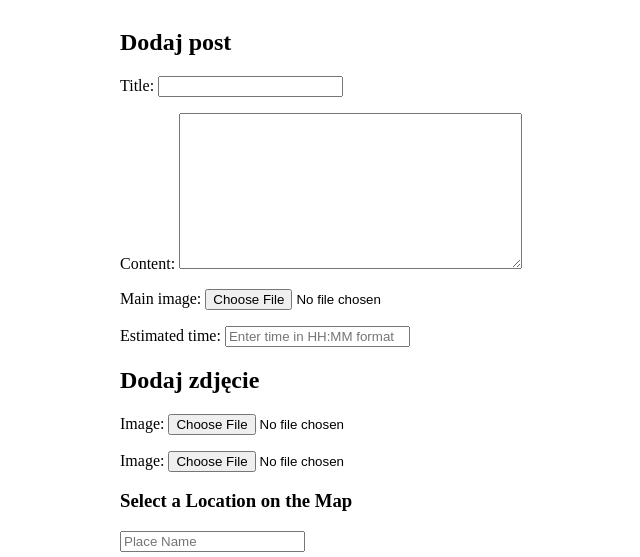
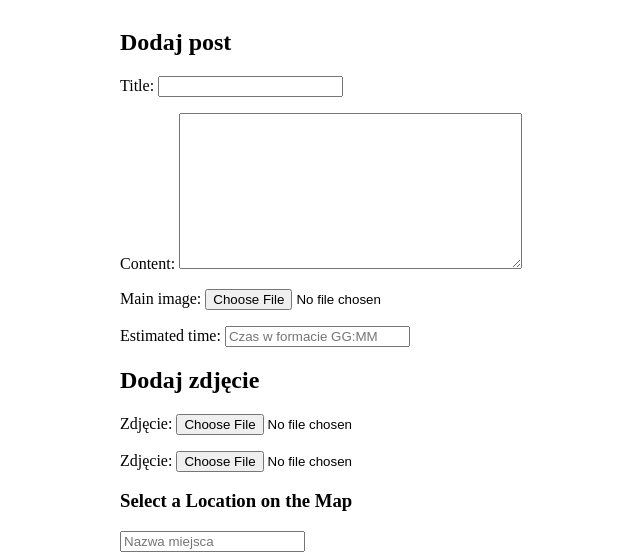
Before and after one commit to BlaneBlake/TravelPortal, a Django app: page /post/new/ in a window 1280 px wide. Shown: the part 185-742 px from the top of the page, without its empty margins (260-900 px from the left). Run offline with Django 3.2, Linux system fonts and the light colour scheme; the visitor is signed in with stand-in values (Sample User, id 1); some libraries are stand-ins or nearby versions.

Commit message:
translate labels in forms & build in descriotions

```diff
--- a/Blog/forms.py
+++ b/Blog/forms.py
@@ -3,6 +3,8 @@ from datetime import timedelta
 from django import forms
 from .models import Post, PostImage
 from taggit.forms import TagWidget
+
+from TravelPortal.settings import TEXTS
 
 class PostForm(forms.ModelForm):
 
@@ -22,7 +24,7 @@ class PostForm(forms.ModelForm):
             'latitude': forms.HiddenInput(),
             'longitude': forms.HiddenInput(),
             'location_url': forms.HiddenInput(),
-            'estimated_time': forms.TextInput(attrs={'placeholder': 'Enter time in HH:MM format'}),
+            'estimated_time': forms.TextInput(attrs={'placeholder': TEXTS["form"]["enterEstimatedTime"]}),
         }
 
         def clean_estimated_time(self):
@@ -43,3 +45,6 @@ class PostImageForm(forms.ModelForm):
     class Meta:
         model = PostImage
         fields = ['image']
+        labels = {
+            'image': 'Zdjęcie',
+        }
--- a/lang/lang_pl.json
+++ b/lang/lang_pl.json
@@ -6,11 +6,13 @@
   "greeting": "Witaj na stronie domowej",
   "farewell": "Do widzenia",
   "home": "Strona główna",
+  "urls": "Przydatne odnośniki",
 
   "form": {
     "send": "Wyślij",
     "addPost": "Dodaj post",
-    "addPhoto": "Dodaj zdjęcie"
+    "addPhoto": "Dodaj zdjęcie",
+    "enterEstimatedTime": "Czas w formacie GG:MM"
   },
 
   "navigation": {
--- a/templates/blog/home.html
+++ b/templates/blog/home.html
@@ -1,8 +1,8 @@
 {% extends "../base.html" %}
 
 {% block content %}
-<h2> test: {{ texts.greeting }} </h2>
-    <h3>URLs:</h3>
+<h2> {{ texts.greeting }} </h2>
+    <h3> {{ texts.urls }}: </h3>
     <ul>
         <a href="{% url 'Authentication:profile' %}">{{ texts.navigation.profile }}</a>
 
--- a/templates/blog/post_form.html
+++ b/templates/blog/post_form.html
@@ -20,7 +20,7 @@ long
         <!-- Mapa Google -->
         <h3>Select a Location on the Map</h3>
 
-        <input type="text" id="place_name" name="place_name" placeholder="Place Name" value="{{ form.place_name.value }}" readonly>
+        <input type="text" id="place_name" name="place_name" placeholder="{{ texts.blog.locationName }}" value="{{ form.place_name.value }}" readonly>
         <div id="map" style="width: 500px; height: 400px; padding: 5px; margin: 5px;"></div>
 
         <!-- Hidden fields to store selected data -->
```
Also changed, not shown: Blog/models.py (line endings or trailing spaces).
